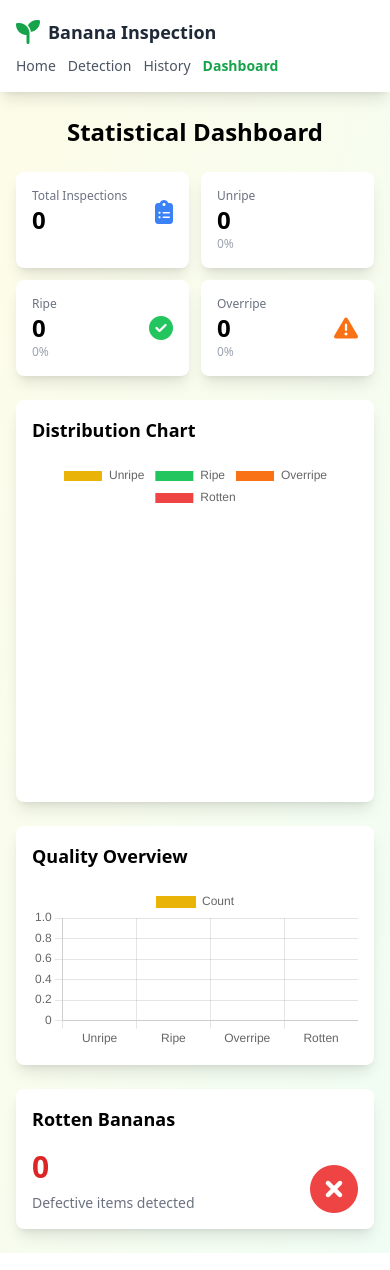
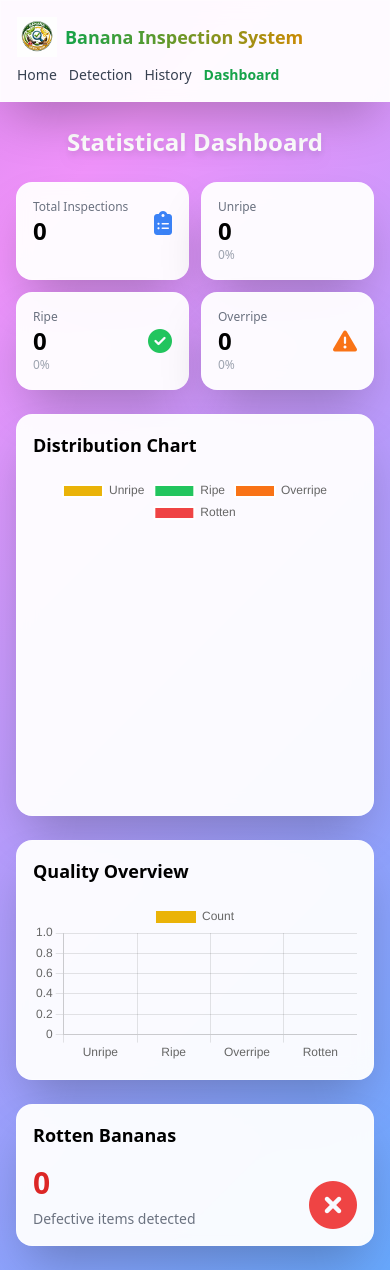
Before and after one commit to marjonvera2005-creator/banana_detection, a Flask app: page /dashboard in a window 390 px wide. Run offline with Flask 3, Linux system fonts and the light colour scheme; parts of the project's set-up code (start-up, migrations or seed data) failed here and were passed over; some libraries are stand-ins or nearby versions.

Commit message:
Improve dashboard styling with gradient and glass effect
Updated the dashboard HTML to enhance styling and structure with a glass effect and gradient background.

```diff
--- a/banana/templates/dashboard.html
+++ b/banana/templates/dashboard.html
@@ -7,30 +7,47 @@
     <script src="https://cdn.tailwindcss.com"></script>
     <link rel="stylesheet" href="https://cdnjs.cloudflare.com/ajax/libs/font-awesome/6.4.0/css/all.min.css">
     <script src="https://cdn.jsdelivr.net/npm/chart.js"></script>
+    <style>
+        body {
+            background: linear-gradient(135deg, #667eea 0%, #764ba2 25%, #f093fb 50%, #4facfe 75%, #00f2fe 100%);
+            background-size: 400% 400%;
+            animation: gradient 15s ease infinite;
+        }
+        @keyframes gradient {
+            0% { background-position: 0% 50%; }
+            50% { background-position: 100% 50%; }
+            100% { background-position: 0% 50%; }
+        }
+        .glass {
+            background: rgba(255, 255, 255, 0.95);
+            backdrop-filter: blur(10px);
+            border: 1px solid rgba(255, 255, 255, 0.3);
+        }
+    </style>
 </head>
-<body class="bg-gradient-to-br from-yellow-50 to-green-50 min-h-screen">
-    <nav class="bg-white shadow-lg">
+<body class="min-h-screen">
+    <nav class="glass shadow-2xl sticky top-0 z-50">
         <div class="container mx-auto px-4 sm:px-6 py-4">
             <div class="flex items-center justify-between flex-wrap">
                 <div class="flex items-center space-x-2 sm:space-x-3">
-                    <i class="fas fa-seedling text-2xl sm:text-3xl text-green-600"></i>
-                    <span class="text-lg sm:text-2xl font-bold text-gray-800">Banana Inspection</span>
+                    <img src="{{ url_for('static', filename='images/banana.png') }}" alt="Logo" class="w-10 h-10 sm:w-12 sm:h-12 object-contain">
+                    <span class="text-lg sm:text-2xl font-bold bg-gradient-to-r from-green-600 to-yellow-600 bg-clip-text text-transparent">Banana Inspection System</span>
                 </div>
                 <div class="flex space-x-3 sm:space-x-6 text-sm sm:text-base mt-2 sm:mt-0">
-                    <a href="/" class="text-gray-600 hover:text-green-600">Home</a>
-                    <a href="/detect" class="text-gray-600 hover:text-green-600">Detection</a>
-                    <a href="/history" class="text-gray-600 hover:text-green-600">History</a>
-                    <a href="/dashboard" class="text-green-600 font-semibold">Dashboard</a>
+                    <a href="/" class="text-gray-700 hover:text-green-600 font-medium">Home</a>
+                    <a href="/detect" class="text-gray-700 hover:text-green-600 font-medium">Detection</a>
+                    <a href="/history" class="text-gray-700 hover:text-green-600 font-medium">History</a>
+                    <a href="/dashboard" class="text-green-600 font-bold">Dashboard</a>
                 </div>
             </div>
         </div>
     </nav>
 
     <div class="container mx-auto px-4 sm:px-6 py-6 sm:py-8">
-        <h1 class="text-2xl sm:text-3xl md:text-4xl font-bold text-center mb-6 sm:mb-8">Statistical Dashboard</h1>
+        <h1 class="text-2xl sm:text-3xl md:text-4xl font-bold text-center mb-6 sm:mb-8 text-white drop-shadow-lg">Statistical Dashboard</h1>
 
         <div class="grid grid-cols-2 md:grid-cols-4 gap-3 sm:gap-4 md:gap-6 mb-6 sm:mb-8">
-            <div class="bg-white rounded-lg shadow-lg p-4 sm:p-6">
+            <div class="glass rounded-2xl shadow-2xl p-4 sm:p-6">
                 <div class="flex items-center justify-between">
                     <div>
                         <p class="text-gray-500 text-xs sm:text-sm">Total Inspections</p>
@@ -40,7 +57,7 @@
                 </div>
             </div>
 
-            <div class="bg-white rounded-lg shadow-lg p-4 sm:p-6">
+            <div class="glass rounded-2xl shadow-2xl p-4 sm:p-6">
                 <div class="flex items-center justify-between">
                     <div>
                         <p class="text-gray-500 text-xs sm:text-sm">Unripe</p>
@@ -51,7 +68,7 @@
                 </div>
             </div>
 
-            <div class="bg-white rounded-lg shadow-lg p-4 sm:p-6">
+            <div class="glass rounded-2xl shadow-2xl p-4 sm:p-6">
                 <div class="flex items-center justify-between">
                     <div>
                         <p class="text-gray-500 text-xs sm:text-sm">Ripe</p>
@@ -62,7 +79,7 @@
                 </div>
             </div>
 
-            <div class="bg-white rounded-lg shadow-lg p-4 sm:p-6">
+            <div class="glass rounded-2xl shadow-2xl p-4 sm:p-6">
                 <div class="flex items-center justify-between">
                     <div>
                         <p class="text-gray-500 text-xs sm:text-sm">Overripe</p>
@@ -75,18 +92,18 @@
         </div>
 
         <div class="grid grid-cols-1 lg:grid-cols-2 gap-6 sm:gap-8">
-            <div class="bg-white rounded-lg shadow-lg p-4 sm:p-6">
+            <div class="glass rounded-2xl shadow-2xl p-4 sm:p-6">
                 <h2 class="text-lg sm:text-xl md:text-2xl font-bold mb-4 sm:mb-6">Distribution Chart</h2>
                 <canvas id="pieChart"></canvas>
             </div>
 
-            <div class="bg-white rounded-lg shadow-lg p-4 sm:p-6">
+            <div class="glass rounded-2xl shadow-2xl p-4 sm:p-6">
                 <h2 class="text-lg sm:text-xl md:text-2xl font-bold mb-4 sm:mb-6">Quality Overview</h2>
                 <canvas id="barChart"></canvas>
             </div>
         </div>
 
-        <div class="mt-6 sm:mt-8 bg-white rounded-lg shadow-lg p-4 sm:p-6">
+        <div class="mt-6 sm:mt-8 glass rounded-2xl shadow-2xl p-4 sm:p-6">
             <h2 class="text-lg sm:text-xl md:text-2xl font-bold mb-4 sm:mb-6">Rotten Bananas</h2>
             <div class="flex items-center justify-between flex-wrap">
                 <div>
```
